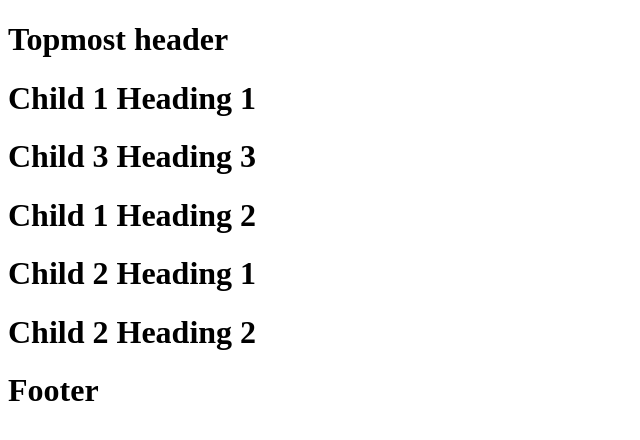
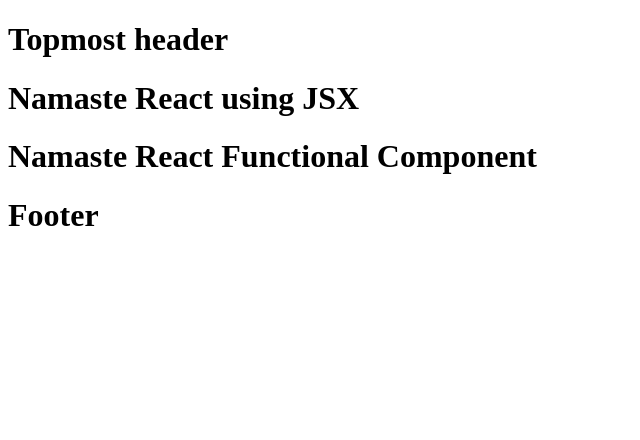
Before and after one commit to shubham6912/Namaste_React, a React (Vite) app: page / in a window 1280 px wide. Shown: the top 440 px of the page, without its empty margins (0-640 px from the left). Built offline with nearby package versions, Linux system fonts and the light colour scheme.

Commit message:
Added more code by doing more experiment

```diff
--- a/App.js
+++ b/App.js
@@ -2,52 +2,62 @@
 import React from "react";
 import * as ReactDOM from "react-dom/client";
 
-const heading = React.createElement(
-    "h1",
-    { id: "heading", xyz: "abc" },
-    "Hello world from React!!!"
+// React.createElement => Object => HTMLElement(render)
+
+const heading = React.createElement("h1" ,
+    { id : "heading"},
+    "Namaste React :)"
 );
+
+// To make react easier to write Facebook people created JSX
 
 console.log(heading);
 
-const parent = React.createElement("div", {
-    id: "parent"
-}, [
-    React.createElement("div", {
-        id: "child1",
-        key: "child1"
-    }, [
-        React.createElement("h1", {
-            id: "child1H1",
-            key: "child1H1"
-        }, "Child 1 Heading 1"),
-        React.createElement("h1", {
-            id: "child1H3",
-            key: "child1H3"
-        }, "Child 3 Heading 3"),
 
-        React.createElement("h1", {
-            id: "child1H2",
-            key: "child1H2"
-        }, "Child 1 Heading 2")
-    ]),
+// JSX  - HTML like syntax or XML like syntax
 
-    React.createElement("div", {
-        id: "child2",
-        key: "child2"
-    }, [
-        React.createElement("h1", {
-            id: "child2H1",
-            key: "child2H1"
-        }, "Child 2 Heading 1"),
+// JSX code transpiled before going to JS Engine which is done by PARCEL - Babel
 
-        React.createElement("h1", {
-            id: "child2H2",
-            key: "child2H2"
-        }, "Child 2 Heading 2")
-    ])
-]);
+const jsxHeading =<h1 id="heading" className="head"> Namaste React using JSX </h1>;
+
+
+// If you are writing in multiple lines
+
+//const jsxHeadingMulti =(<h1 id="multipleHeading"> Multiple Heading</h1>);
+// JSX => React.createElement => ReacElement- JS Element Object => HTMLElement(render)
+
+console.log(jsxHeading)
+
+
+
+//React Component
+//Class Based components - OLD way
+// Functional Componnets - new way
+
+//Functional Component
+
+// Below examples both are same way of writing
+
+/*
+const HeadingComponent = () => {
+    return <h1 className="heading"> Namaste React Functional Component</h1>
+};
+*/
+
+const Title = () => (
+    <h1 className="head" tabIndex="5">
+        Namaste React using JSX
+    </h1>
+)
+
+const HeadingComponent2 = () => (
+  <div id="container">
+    <Title/>
+    <h1 className="heading"> Namaste React Functional Component</h1>
+  </div>
+);
 
 const root = ReactDOM.createRoot(document.getElementById("root"));
 
-root.render(parent);
+
+root.render(<HeadingComponent2/>);
--- a/index.html
+++ b/index.html
@@ -9,10 +9,9 @@
 <body>
     <h1> Topmost header </h1>
     <div id="root">
-        <h1>Shubham Codebase</h1>
+        <h1>Not Rendered</h1>
     </div>
     <h1> Footer  </h1>
-
 
 
         <script type="module" src="./App.js"></script>
```
Also changed, not shown: 1 other file (tests, documents, lock files or other folders).
